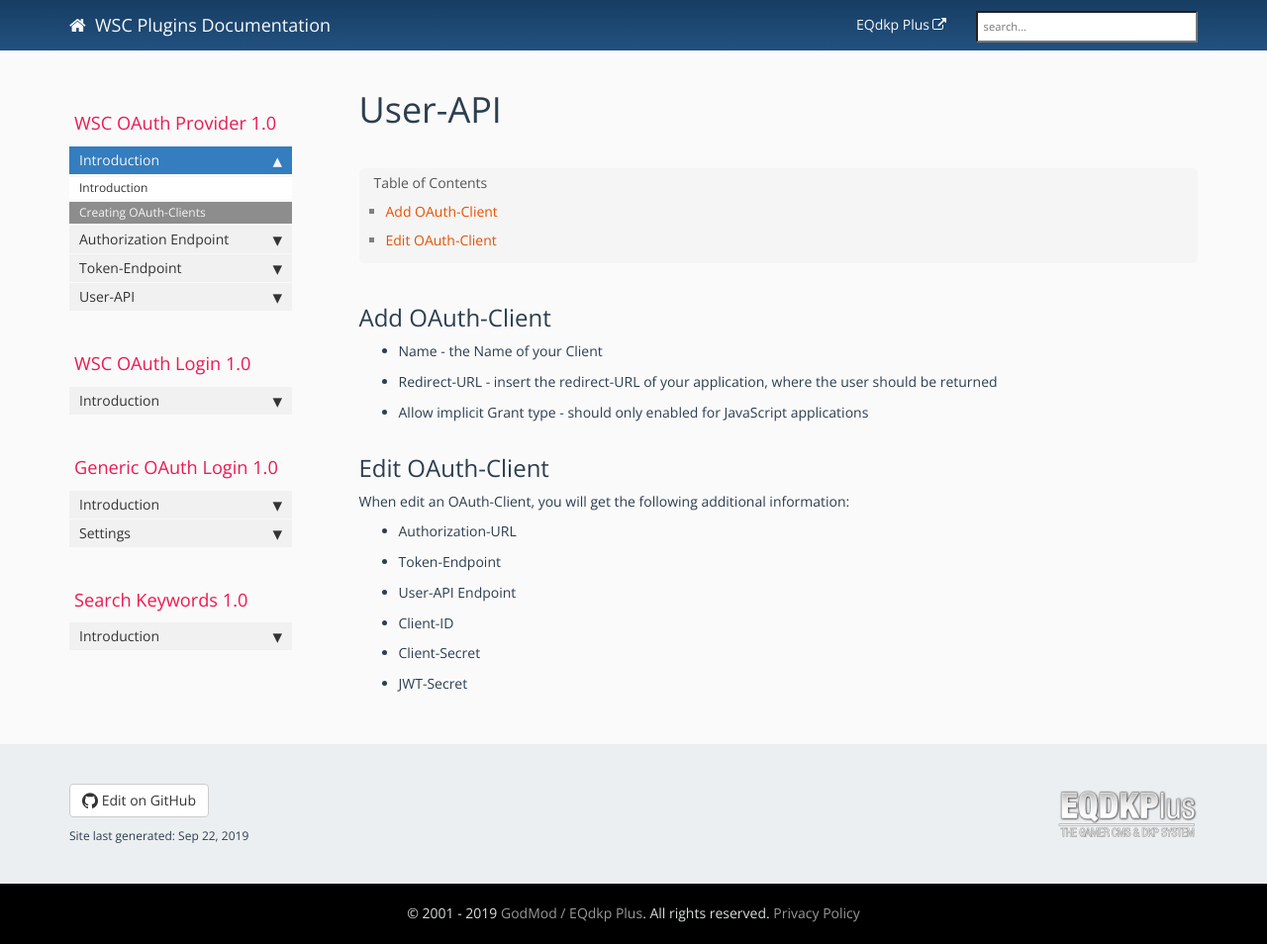
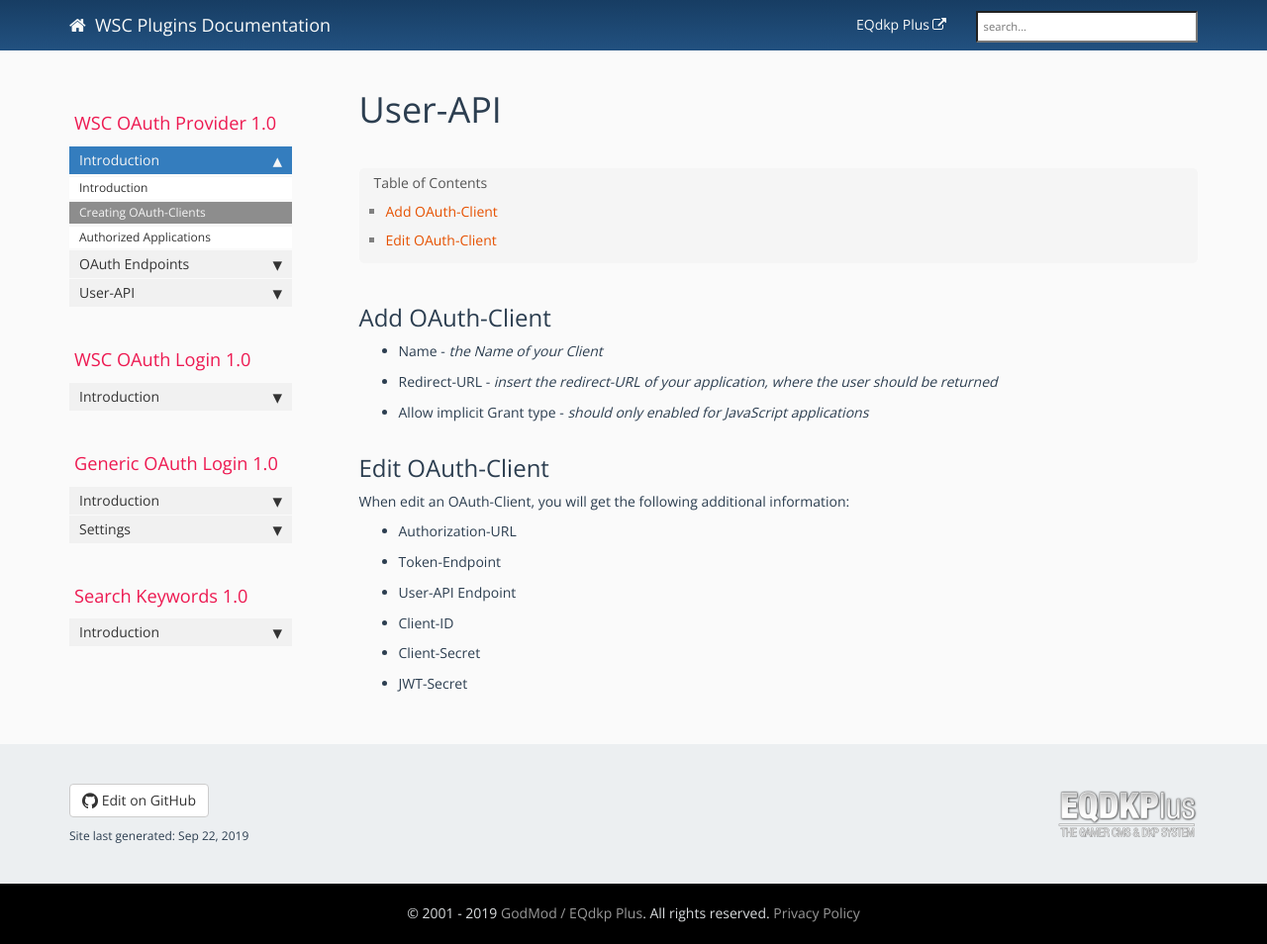
Before and after one commit to GodMod/godmod.github.io, a Jekyll site: the page built from pages/oauthprovider/oauthprovider_client.md, in a window 1280 px wide and 954 px high. Shown: the whole window at 99% size. Built offline with Jekyll 4.4.1, drawn with Linux system fonts in a browser that asks for light colours; nearby versions of some CDN libraries; library files that are not in the unit come from our copies.

Commit message:
Additions

```diff
--- a/_data/sidebars/sidebar.yml
+++ b/_data/sidebars/sidebar.yml
@@ -15,18 +15,17 @@ entries:
     - title: Creating OAuth-Clients
       url: /oauthprovider_client.html
 
-  - title: Authorization Endpoint
+    - title: Authorized Applications
+      url: /oauthprovider_apps.html
+
+  - title: OAuth Endpoints
     folderitems:
 
     - title: Authorization Endpoint
       url: /oauthprovider_consent.html
 
-  - title: Token-Endpoint
-    folderitems:
-
     - title: Token-Endpoint
       url: /oauthprovider_tokenapi.html
-
 
   - title: User-API
     folderitems:
@@ -68,7 +67,7 @@ entries:
     - title: User-API
       url: /genoauth_settings_userapi.html
     - title: Buttons
-      url: /genoauth_settings_userapi.html
+      url: /genoauth_settings_buttons.html
     - title: Customization
       url: /genoauth_settings_custom.html
 
--- a/pages/oauthprovider/oauthprovider_client.md
+++ b/pages/oauthprovider/oauthprovider_client.md
@@ -6,9 +6,9 @@ folder: oauthprovider
 ---
 
 ## Add OAuth-Client
-* Name - the Name of your Client
-* Redirect-URL - insert the redirect-URL of your application, where the user should be returned
-* Allow implicit Grant type - should only enabled for JavaScript applications
+* Name - *the Name of your Client*
+* Redirect-URL - *insert the redirect-URL of your application, where the user should be returned*
+* Allow implicit Grant type - *should only enabled for JavaScript applications*
 
 ## Edit OAuth-Client
 When edit an OAuth-Client, you will get the following additional information:
```
Also changed, not shown: pages/oauthprovider/oauthprovider_apps.md (added, +15 -0 lines), pages/oauthprovider/oauthprovider_index.md (+3 -0 lines), pages/wscoauth/wscoauth_index.md (added, +18 -0 lines), pages/wscoauth/wscoauth_settings.md (added, +13 -0 lines).
